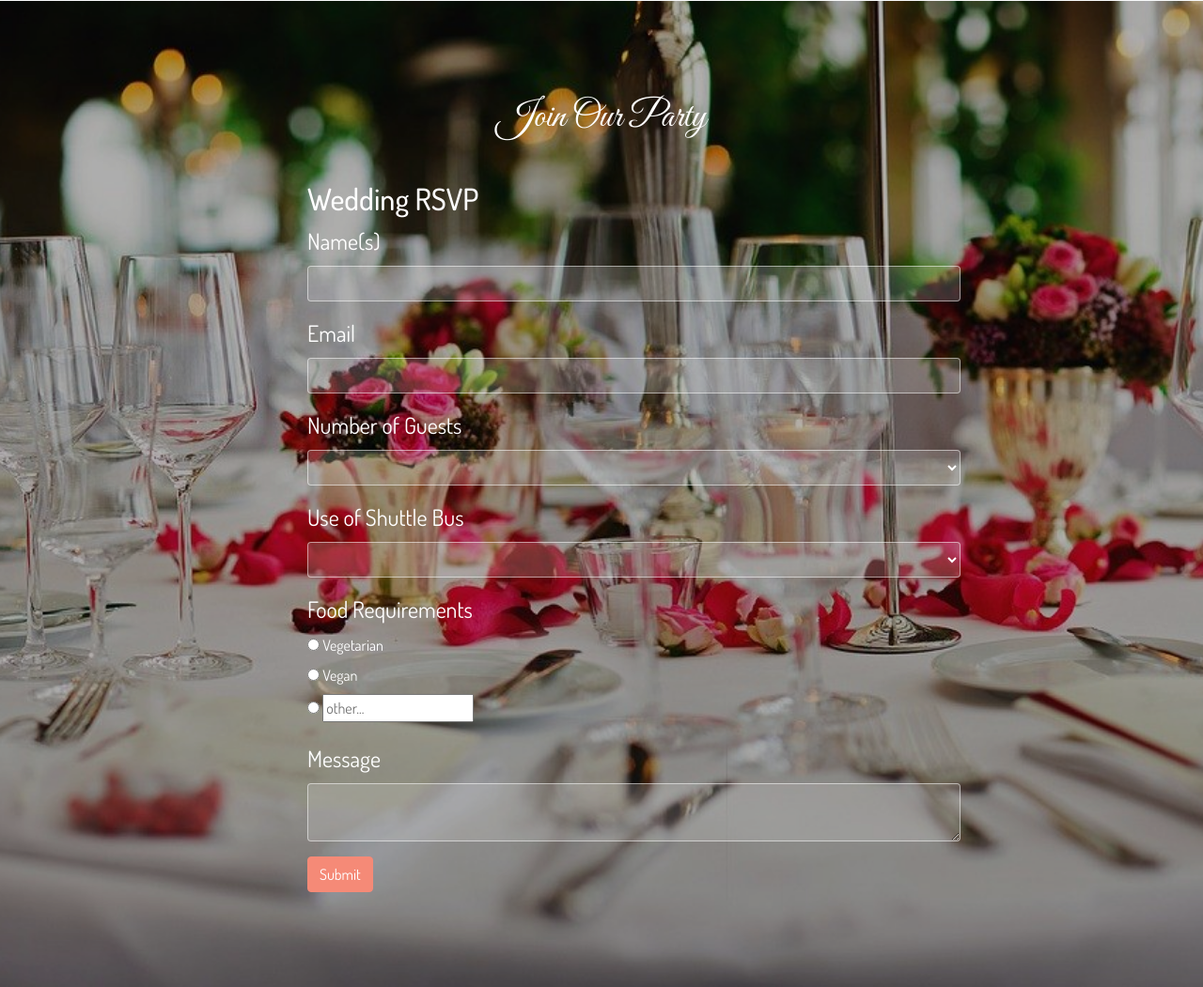
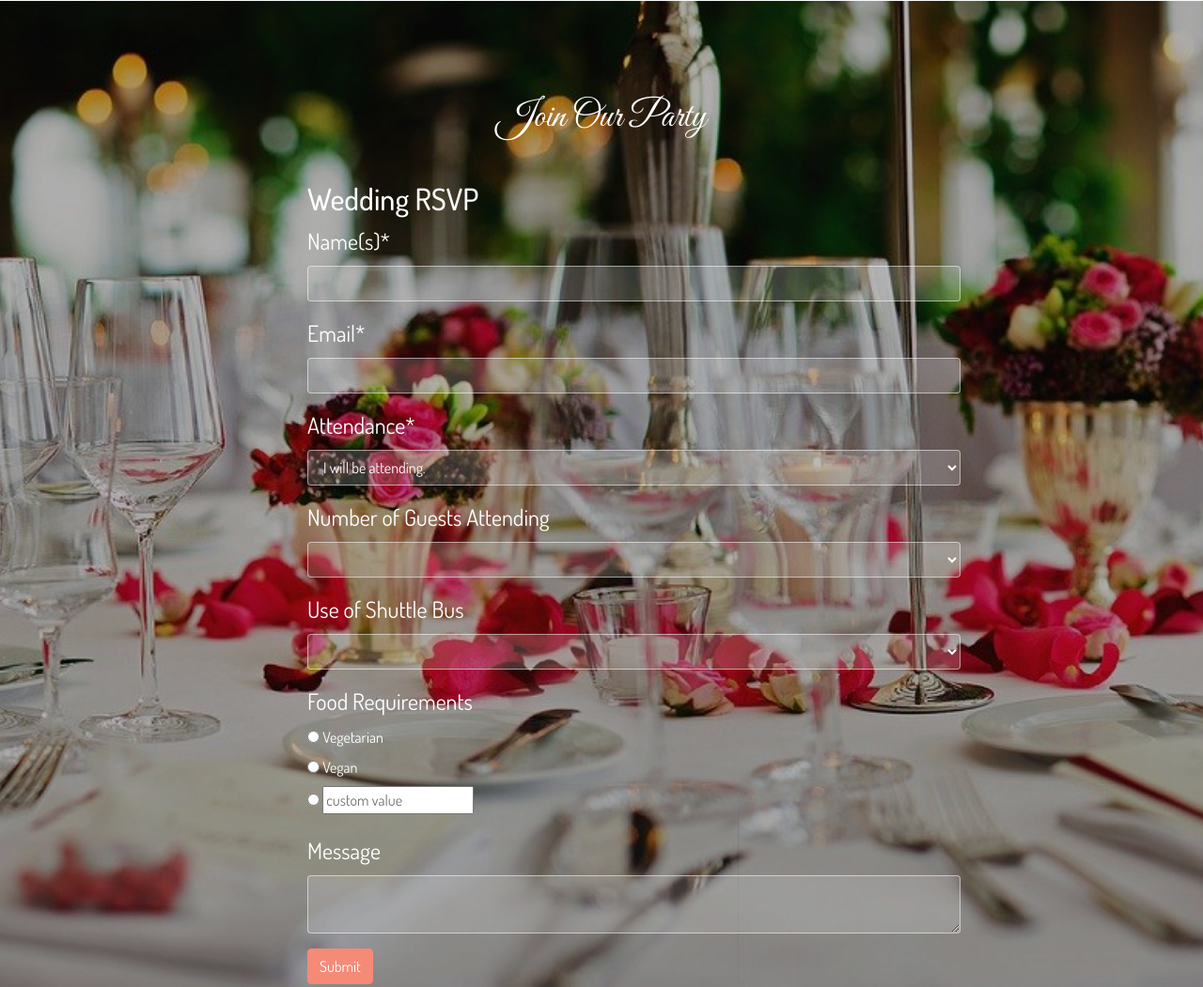
Before and after one commit to zachary-povey/wedding_website, a plain HTML site: page index.html in a window 1280 px wide. Shown: the part 1954-3005 px from the top of the page at 94% size. Drawn offline with Linux system fonts and the light colour scheme.

Commit message:
new version of form

```diff
--- a/index.html
+++ b/index.html
@@ -249,25 +249,37 @@
 
               <!-- Field type: "short" id: "1687649604" -->
               <fieldset>
-                  <legend for="1687649604">Name(s)</legend>
+                  <legend for="1687649604">Name(s)*</legend>
                   <div class="form-group">
-                      <input id="124716953" type="text" name="entry.124716953" class="form-control" >
+                      <input id="124716953" type="text" name="entry.124716953" class="form-control" required>
                   </div>
               </fieldset>
 
 
               <!-- Field type: "short" id: "323519284" -->
               <fieldset>
-                  <legend for="323519284">Email</legend>
+                  <legend for="323519284">Email*</legend>
                   <div class="form-group">
-                      <input id="1300991795" type="email" name="entry.1300991795" class="form-control" >
+                      <input id="1300991795" type="text" name="entry.1300991795" class="form-control" required>
+                  </div>
+              </fieldset>
+
+
+              <!-- Field type: "dropdown" id: "250036444" -->
+              <fieldset>
+                  <legend for="250036444">Attendance*</legend>
+                  <div class="form-group">
+                      <select id="250036444" name="entry.1736737985" class="form-control">
+                          <option value="I will be attending.">I will be attending.</option>
+                          <option value="I will not be attending.">I will not be attending.</option>
+                      </select>
                   </div>
               </fieldset>
 
 
               <!-- Field type: "dropdown" id: "1756906686" -->
               <fieldset>
-                  <legend for="1756906686">Number of Guests</legend>
+                  <legend for="1756906686">Number of Guests Attending</legend>
                   <div class="form-group">
                       <select id="1756906686" name="entry.1316558397" class="form-control">
                           <option value=""></option>
@@ -314,7 +326,7 @@
                           <label>
                               <input type="radio" name="entry.873816064" value="__other_option__" >
                           </label>
-                          <input type="text" name="entry.873816064.other_option_response" placeholder="other...">
+                          <input type="text" name="entry.873816064.other_option_response" placeholder="custom value">
                       </div>
                   </div>
               </fieldset>
@@ -329,7 +341,7 @@
               </fieldset>
 
               <input type="hidden" name="fvv" value="1">
-              <input type="hidden" name="fbzx" value="-5557934590174763250">
+              <input type="hidden" name="fbzx" value="5902596697437612317">
               <!--
                   CAVEAT: In multipages (multisection) forms, *pageHistory* field tells to google what sections we've currently completed.
                   This usually starts as "0" for the first page, then "0,1" in the second page... up to "0,1,2..N" in n-th page.
```
